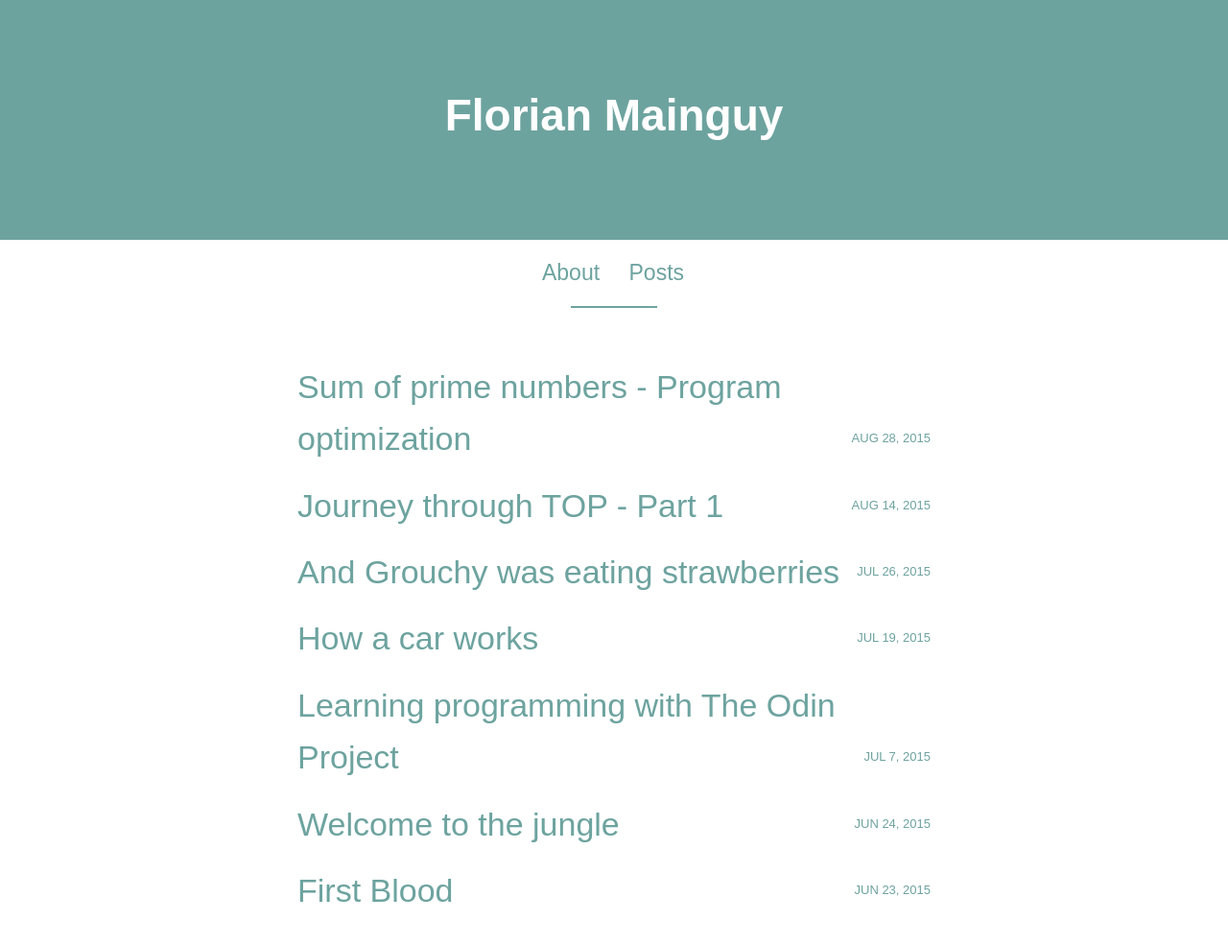
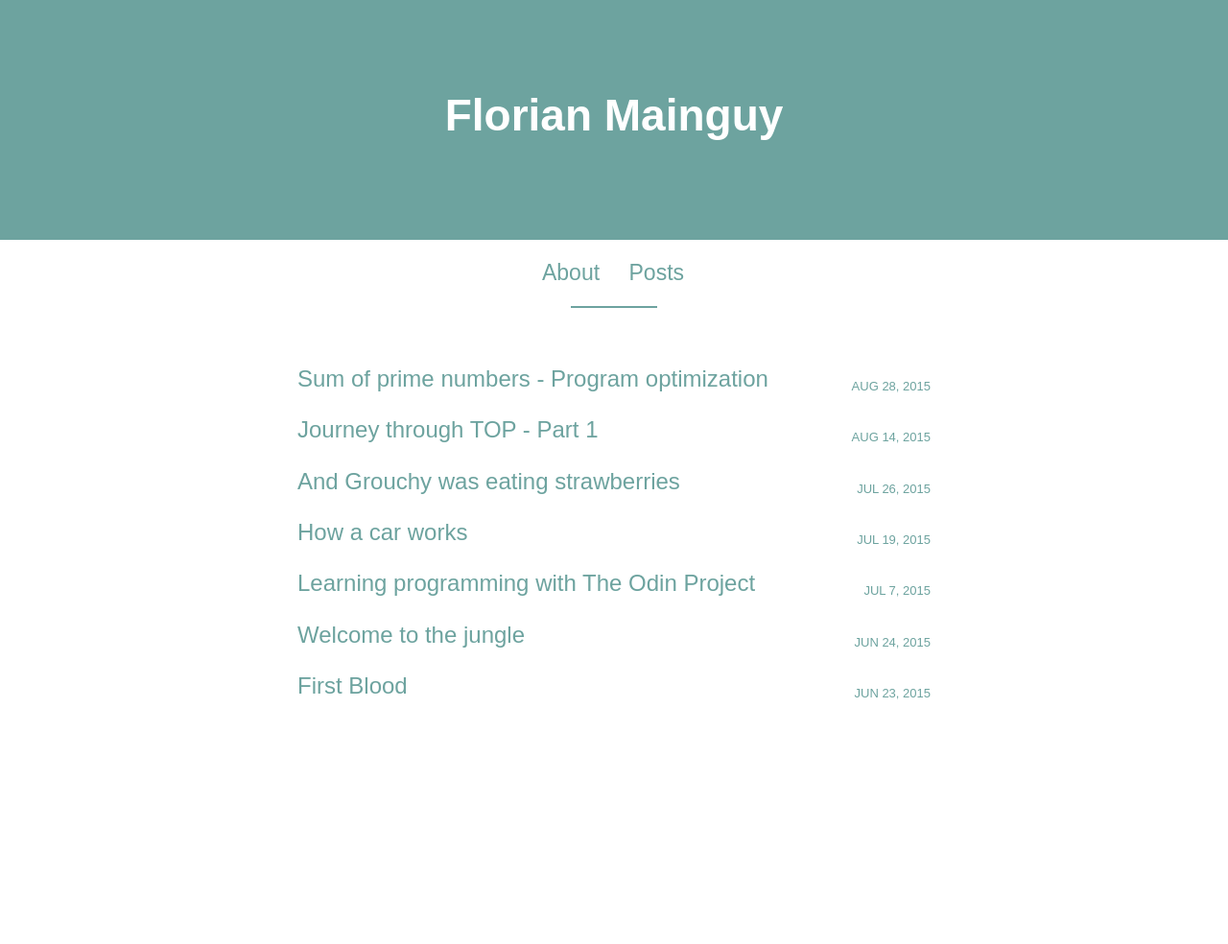
Before and after one commit to florianmainguy/florianmainguy.github.io, a Jekyll site: the page built from index.html, in a window 1280 px wide. Shown: the whole page at 96% size. Built offline with Jekyll 4.4.1, drawn with Linux system fonts in a browser that asks for light colours; after the commit the page ends 900 px from its top, so only the background shows below that.

```diff
--- a/_sass/_layout.scss
+++ b/_sass/_layout.scss
@@ -59,7 +59,7 @@
 	PADDING-BOTTOM: 5px; PADDING-LEFT: 0px; PADDING-RIGHT: 0px; PADDING-TOP: 5px
 }
 .post-title {
-    font-size: 34px;
+    font-size: 24px;
     color:#6DA39F;
 }
 h2 {
```
